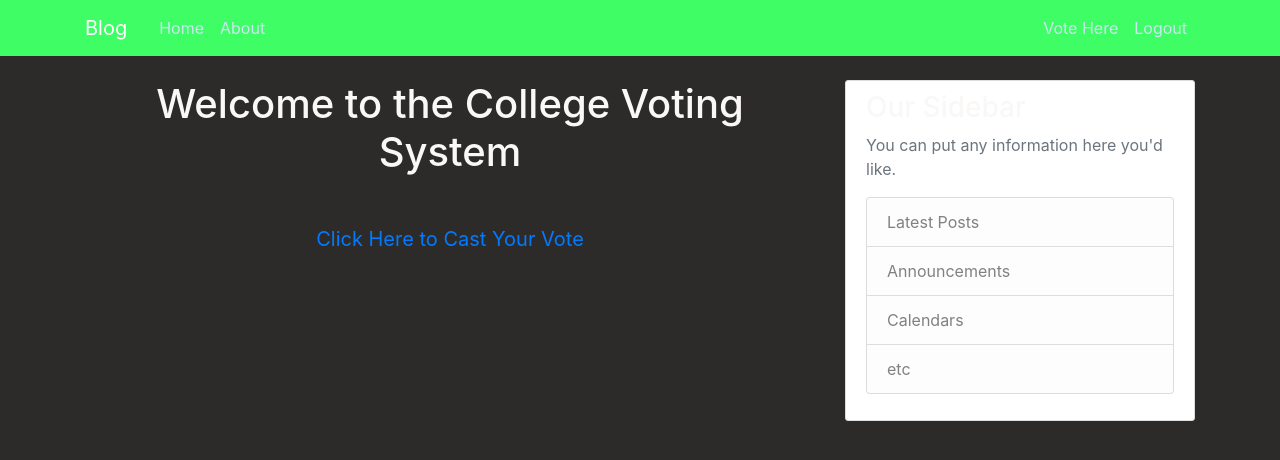
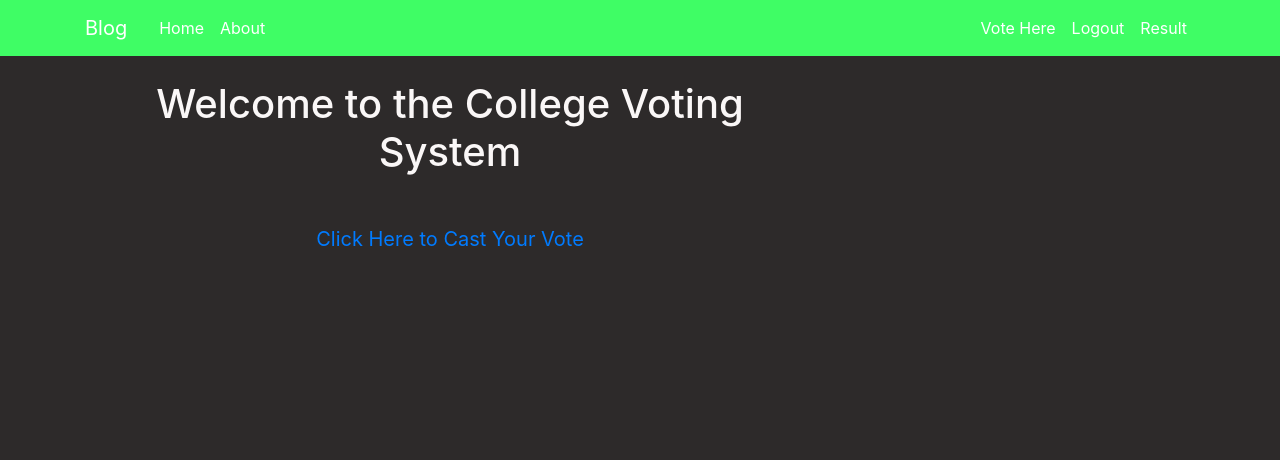
Before and after one commit to SamarthDhage/VotingSystem, a Django app: page / in a window 1280 px wide. Shown: the top 460 px of the page. Run offline with Django 5.2, Linux system fonts and the light colour scheme; the visitor is signed in with stand-in values (Sample User, id 1); data that the repository does not hold is empty; some libraries are stand-ins or nearby versions.

Commit message:
another change

```diff
--- a/Election/voting/templates/voting/base.html
+++ b/Election/voting/templates/voting/base.html
@@ -25,18 +25,20 @@
             </button>
             <div class="collapse navbar-collapse" id="navbarToggle">
               <div class="navbar-nav mr-auto">
-                <a class="nav-item nav-link" href="{% url 'home' %}">Home</a>
-                <a class="nav-item nav-link" href="#">About</a>
+                <a class="nav-item nav-link" href="{% url 'home' %}"style="color: white;">Home</a>
+                <a class="nav-item nav-link" href="#"style="color: white;">About</a>
               </div>
               <!-- Navbar Right Side -->
               <div class="navbar-nav">
                 {% if user.is_authenticated %}
-                <a class="nav-item nav-link" href="{% url 'vote' %}">Vote Here</a>
-                <a class="nav-item nav-link" href="{% url 'logout' %}">Logout</a>
+                <a class="nav-item nav-link" href="{% url 'vote' %}" style="color: white;">Vote Here</a>
+                <a class="nav-item nav-link" href="{% url 'logout' %}" style="color: white;">Logout</a>
+                <a class="nav-item nav-link" href="{% url 'results' %}" style="color: white;">Result</a>
                 {% else %}
-                <a class="nav-item nav-link" href="{% url 'login' %}">Login</a>
-                <a class="nav-item nav-link" href="{% url 'register' %}">Register</a>
+                <a class="nav-item nav-link" href="{% url 'login' %}" style="color: white;">Login</a>
+                <a class="nav-item nav-link" href="{% url 'register' %}" style="color: white;">Register</a>
                 {%endif%}
+
             </div>
           </div>
         </nav>
@@ -56,9 +58,9 @@
             {% endif %}
             {% block content %}{% endblock %}
           </div>
-          <div class="col-md-4">
-            <div class="content-section">
-              <h3>Our Sidebar</h3>
+          <!-- <div class="col-md-4">
+            <div class="content-section"> -->
+              <!-- <h3>Our Sidebar</h3>
               <p class='text-muted'>You can put any information here you'd like.
                 <ul class="list-group">
                   <li class="list-group-item list-group-item-light">Latest Posts</li>
@@ -66,9 +68,9 @@
                   <li class="list-group-item list-group-item-light">Calendars</li>
                   <li class="list-group-item list-group-item-light">etc</li>
                 </ul>
-              </p>
-            </div>
-          </div>
+              </p> -->
+            <!-- </div>
+          </div> -->
         </div>
     </main>
 
--- a/Election/voting/templates/voting/home.html
+++ b/Election/voting/templates/voting/home.html
@@ -12,6 +12,7 @@
     </div>
 
     {%endif%}
+
     <div class="row">
         <div class="col-md-10">
             <div class="row mt-4">
--- a/Election/voting/views.py
+++ b/Election/voting/views.py
@@ -40,9 +40,9 @@ def vote(request):
 
 @login_required
 def results(request):
-    if not request.user.is_superuser:
-        messages.warning(request, 'You do not have permission to check the results NOW!!!')
-        return redirect('home')
+    #if not request.user.is_superuser:
+    #messages.warning(request, 'You do not have permission to check the results NOW!!!')
+    #return redirect('home')
 
     parties = Party.objects.all()
     context = {
```
